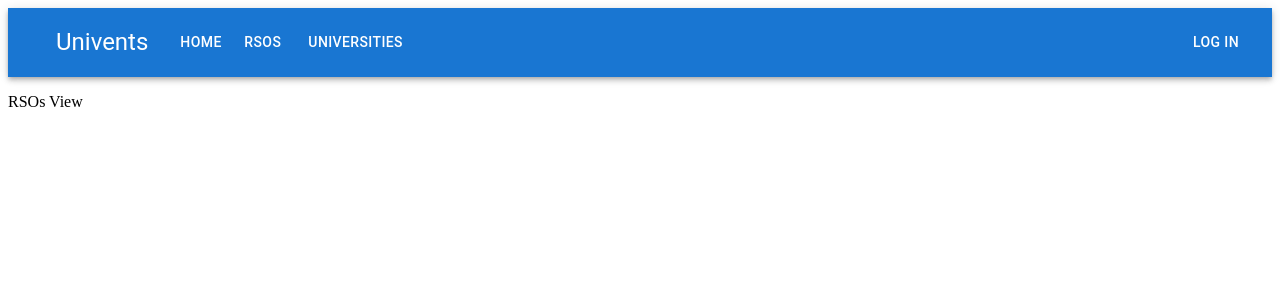
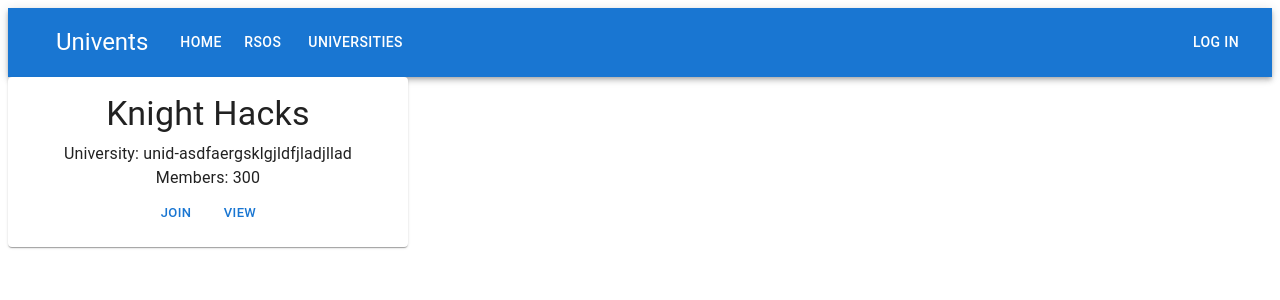
Before and after one commit to ElijahMSmith/DBMS-Project, a React (Create React App) app in the folder client/: page /rsos in a window 1280 px wide. Shown: the top 300 px of the page. Built offline with nearby package versions, Linux system fonts and the light colour scheme; no server answers.

Commit message:
RSO pages init

```diff
--- a/client/src/index.js
+++ b/client/src/index.js
@@ -3,7 +3,9 @@ import { createRoot } from 'react-dom/client';
 import { BrowserRouter, Routes, Route } from 'react-router-dom';
 import App from './App';
 import Home from './pages/Home';
-import RSOs from './pages/RSOs';
+import RSOSearch from './pages/RSO-related/RSOSearch';
+import EditRSO from './pages/RSO-related/EditRSO';
+import ViewRSO from './pages/RSO-related/ViewRSO';
 import Universities from './pages/Universities';
 import MyEvents from './pages/MyEvents';
 import Account from './pages/Account';
@@ -35,7 +37,7 @@ const ContainerComponent = () => {
                     <Route
                         path="rsos"
                         element={
-                            <RSOs
+                            <RSOSearch
                                 userData={userData}
                                 setUserData={setUserData}
                             />
--- /dev/null
+++ b/client/src/pages/RSO-related/EditRSO.js
@@ -0,0 +1,5 @@
+const EditRSO = (props) => {
+    return <h1>Test</h1>;
+};
+
+export default EditRSO;
--- /dev/null
+++ b/client/src/pages/RSO-related/RSOSearch.js
@@ -0,0 +1,119 @@
+import {
+    Card,
+    CardActions,
+    CardContent,
+    Button,
+    Typography,
+    Divider,
+    Box,
+} from '@mui/material';
+import { useEffect, useState } from 'react';
+import axios from 'axios';
+
+const RSOSearch = (props) => {
+    const { userData, setUserData } = props;
+
+    const [allRSOs, setAllRSOs] = useState([]);
+    const [allUniversities, setAllUniversities] = useState([]);
+    const [searchVal, setSearchVal] = useState('');
+    const [viewingRSO, setViewingRSO] = useState(null);
+
+    useEffect(() => {
+        // Get list of all universities
+        axios
+            .get('http://localhost:1433/universities/')
+            .then((resp) => {
+                if (resp.status === 200) {
+                    setAllUniversities(
+                        resp.data.universities.map((univ) => {
+                            return {
+                                name: univ.name,
+                                unid: univ.unid,
+                            };
+                        })
+                    );
+                } else {
+                    console.error(
+                        'GET all universities returned code ' + resp.status
+                    );
+                    console.log(resp.data);
+                }
+            })
+            .catch((err) => console.error(err));
+
+        // TODO: get list of all RSOs
+        axios
+            .get('http://localhost:1433/rsos/')
+            .then((resp) => {
+                if (resp.status === 200) {
+                    setAllUniversities(
+                        resp.data.universities.map((univ) => {
+                            return {
+                                name: univ.name,
+                                unid: univ.unid,
+                            };
+                        })
+                    );
+                } else {
+                    console.error(
+                        'GET all universities returned code ' + resp.status
+                    );
+                    console.log(resp.data);
+                }
+            })
+            .catch((err) => console.error(err));
+    }, [userData]);
+
+    const handleSearch = () => {
+        // TODO: Request all events at the university matching searchVal
+    };
+
+    // TODO: render each card
+    return <RSOCard />;
+};
+
+const RSOCard = (props) => {
+    const dummyRSO = {
+        rsoid: 'rsoid-asdfasdfasdfasdfasdfaads',
+        uid: 'uid-hansdklhfadlsnjflasndklads',
+        unid: 'unid-asdfaergsklgjldfjladjllad',
+        name: 'Knight Hacks',
+        description:
+            "This is a really long description about Knight Hacks. It's a really fun club that everyone should join, and it quite frankly rocks! I'm currently the vice president, but that might be changing shortly. For now I'm going to maximize the number of characters in this long paragraph and get to 300-ish.",
+        numMembers: 300,
+    };
+
+    const { rsoid, uid, unid, name, description, numMembers } = dummyRSO;
+    //const { rsoid, uid, unid, name, description, numMembers } = props.rso;
+
+    return (
+        <Card sx={{ width: 400, height: 170 }}>
+            <CardContent sx={{ pb: 0 }}>
+                <Typography
+                    variant="h4"
+                    sx={{
+                        textAlign: 'center',
+                        mb: 1,
+                    }}
+                    noWrap
+                >
+                    {name}
+                </Typography>
+                <Typography sx={{ textAlign: 'center' }}>
+                    University: {unid}
+                </Typography>
+                <Typography sx={{ textAlign: 'center' }}>
+                    Members: {numMembers}
+                </Typography>
+            </CardContent>
+            <CardActions>
+                <Box sx={{ textAlign: 'center', width: '100%' }}>
+                    <Button size="small">Join</Button>
+                    <Button size="small">View</Button>
+                </Box>
+            </CardActions>
+        </Card>
+    );
+};
+
+export default RSOSearch;
--- /dev/null
+++ b/client/src/pages/RSO-related/ViewRSO.js
@@ -0,0 +1,5 @@
+const ViewRSO = (props) => {
+    return <h1>Test</h1>;
+};
+
+export default ViewRSO;
--- a/client/src/pages/RSOs.js
+++ /dev/null
@@ -1,5 +0,0 @@
-const RSOs = () => {
-    return <p>RSOs View</p>;
-};
-
-export default RSOs;
```
Also changed, not shown: client/src/classes/RSO.js (+7 -5 lines).
